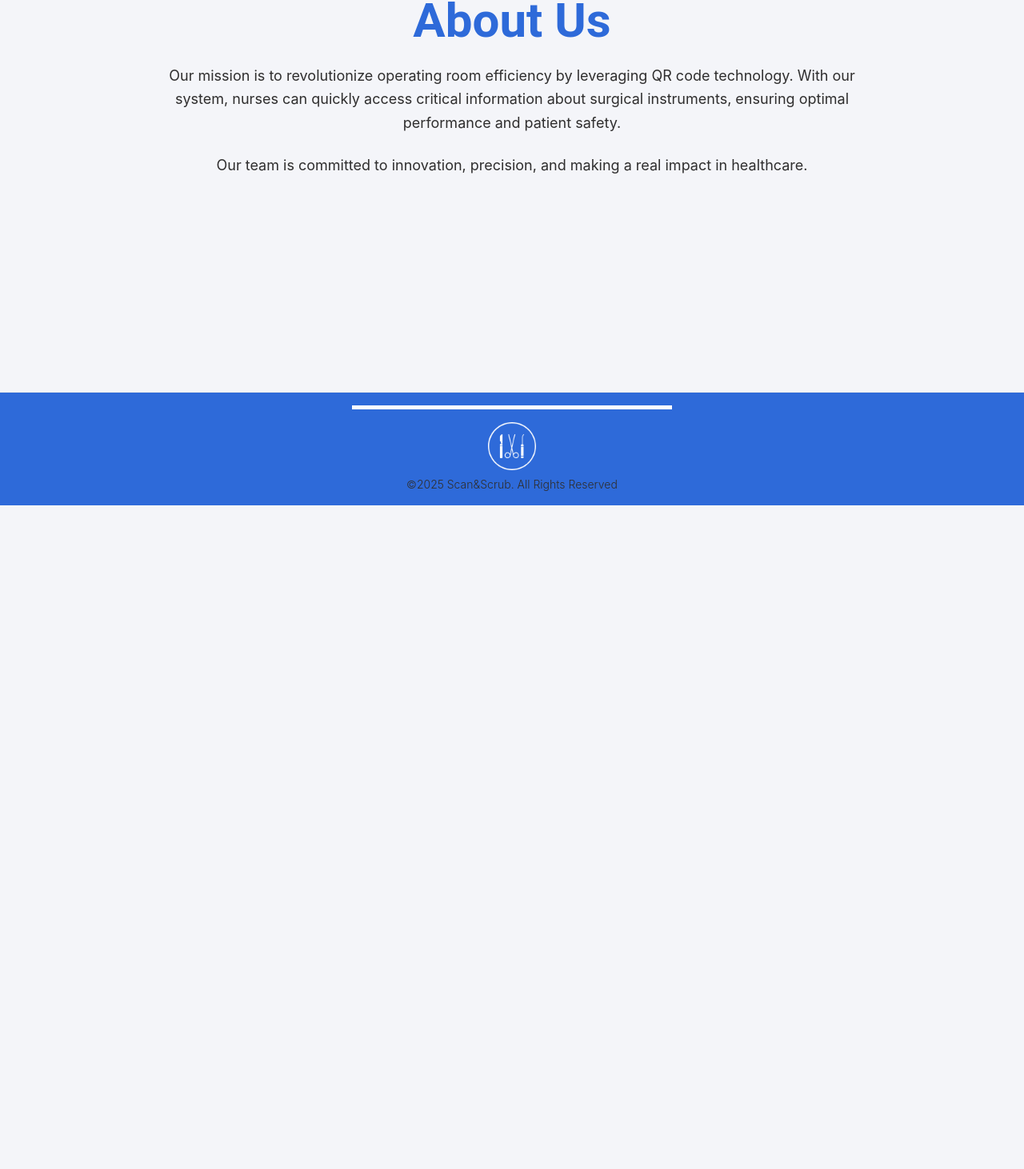
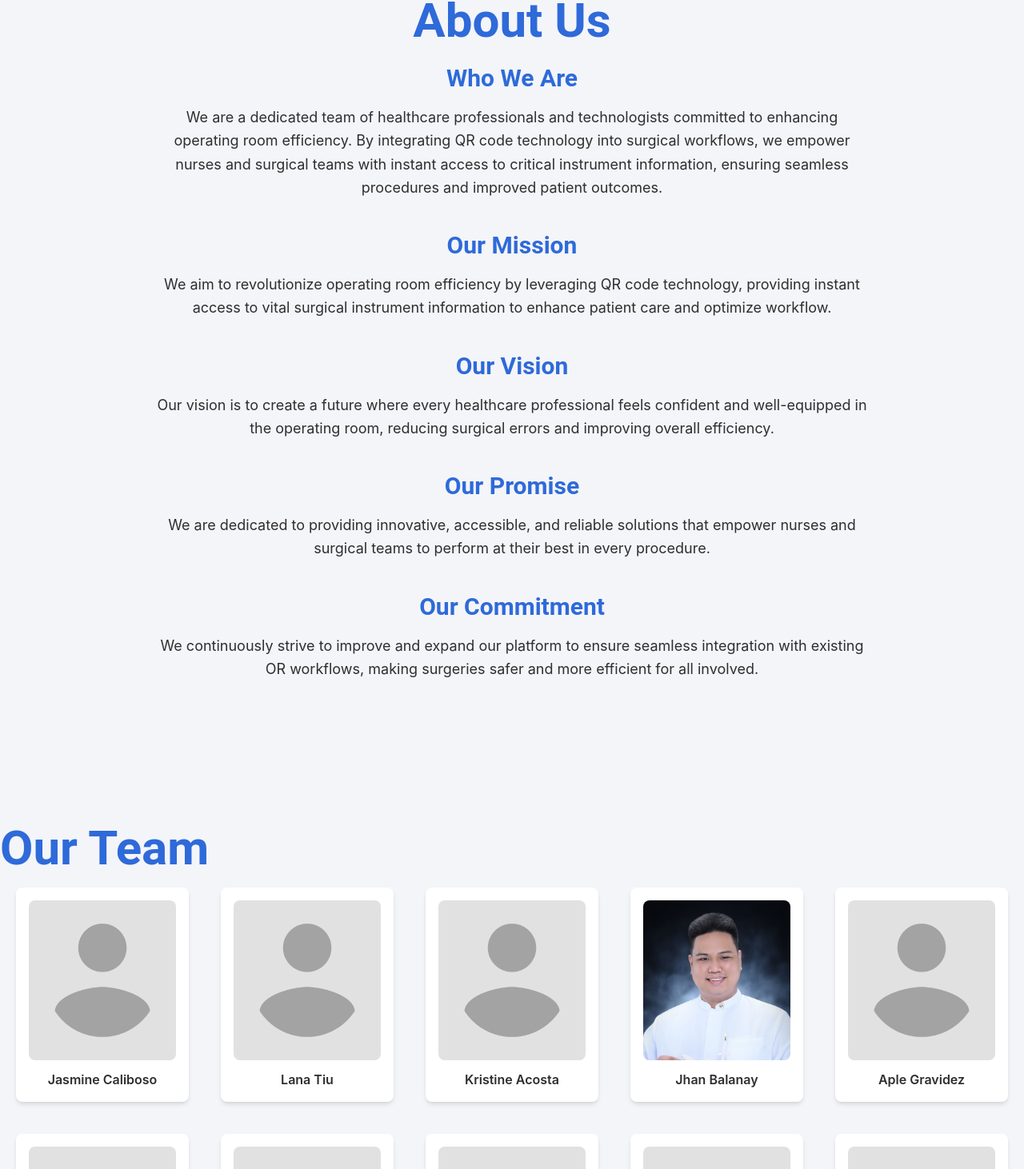
Before and after one commit to rogerrru/scan-and-scrub, a React (Vite) app: page /about in a window 1280 px wide. Shown: the part 168-1630 px from the top of the page at 80% size. Before the commit the page ends 800 px from the top, so only its background shows below. Built offline with nearby package versions, Linux system fonts and the light colour scheme.

Commit message:
edited procedure and tools image responsiveness and added initial about us page

```diff
--- a/src/components/Header.jsx
+++ b/src/components/Header.jsx
@@ -36,7 +36,7 @@ const Header = () => {
                   <li><Link className={getLinkClass("/tools")} to="/tools"
                             onClick={() => setMenuOpen(false)}>Tools</Link></li>
                   <li><Link className={getLinkClass("/about")} to="/about"
-                            onClick={() => setMenuOpen(false)}>About</Link></li>
+                            onClick={() => setMenuOpen(false)}>About Us</Link></li>
               </ul>
           </nav>
       </header>
--- a/src/pages/About.jsx
+++ b/src/pages/About.jsx
@@ -1,6 +1,15 @@
 import React from "react";
 import Header from "../components/Header";
 import Footer from "../components/Footer";
+import teamData from "../data/team.json";
+
+const teamImages = import.meta.glob("../assets/homepage/team/*.png", { eager: true });
+
+const getTeamImagePath = (imagePath) => {
+    const fileName = imagePath.replace("/assets/homepage/team/", ""); // Extract filename
+    return teamImages[`../assets/homepage/team/${fileName}`]?.default ||
+        teamImages["../assets/homepage/team/team-placeholder.png"]?.default;
+};
 
 const About = () => {
     return (
@@ -12,17 +21,62 @@ const About = () => {
                 <h1 className="text-5xl md:text-6xl text-[#2E6AD9] font-bold text-center mb-6 mt-10">
                     About Us
                 </h1>
-                <div className="max-w-4xl mx-auto text-center text-lg text-gray-700 leading-relaxed">
+
+                {/* Who We Are */}
+                <div className="max-w-4xl mx-auto text-center text-lg text-gray-700 leading-relaxed mb-10">
+                    <h2 className="text-3xl font-bold text-[#2E6AD9] mb-4">Who We Are</h2>
                     <p>
-                        Our mission is to revolutionize operating room efficiency by
-                        leveraging QR code technology. With our system, nurses can quickly
-                        access critical information about surgical instruments, ensuring
-                        optimal performance and patient safety.
+                        We are a dedicated team of healthcare professionals and technologists committed to enhancing operating room efficiency. By integrating QR code technology into surgical workflows, we empower nurses and surgical teams with instant access to critical instrument information, ensuring seamless procedures and improved patient outcomes.
                     </p>
-                    <p className="mt-6">
-                        Our team is committed to innovation, precision, and making a real
-                        impact in healthcare.
+                </div>
+
+                {/* Our Mission */}
+                <div className="max-w-4xl mx-auto text-center text-lg text-gray-700 leading-relaxed mb-10">
+                    <h2 className="text-3xl font-bold text-[#2E6AD9] mb-4">Our Mission</h2>
+                    <p>
+                        We aim to revolutionize operating room efficiency by leveraging QR code technology, providing instant access to vital surgical instrument information to enhance patient care and optimize workflow.
                     </p>
+                </div>
+
+                {/* Our Vision */}
+                <div className="max-w-4xl mx-auto text-center text-lg text-gray-700 leading-relaxed mb-10">
+                    <h2 className="text-3xl font-bold text-[#2E6AD9] mb-4">Our Vision</h2>
+                    <p>
+                        Our vision is to create a future where every healthcare professional feels confident and well-equipped in the operating room, reducing surgical errors and improving overall efficiency.
+                    </p>
+                </div>
+
+                {/* Our Promise */}
+                <div className="max-w-4xl mx-auto text-center text-lg text-gray-700 leading-relaxed mb-10">
+                    <h2 className="text-3xl font-bold text-[#2E6AD9] mb-4">Our Promise</h2>
+                    <p>
+                        We are dedicated to providing innovative, accessible, and reliable solutions that empower nurses and surgical teams to perform at their best in every procedure.
+                    </p>
+                </div>
+
+                {/* Our Commitment */}
+                <div className="max-w-4xl mx-auto text-center text-lg text-gray-700 leading-relaxed mb-10">
+                    <h2 className="text-3xl font-bold text-[#2E6AD9] mb-4">Our Commitment</h2>
+                    <p>
+                        We continuously strive to improve and expand our platform to ensure seamless integration with existing OR workflows, making surgeries safer and more efficient for all involved.
+                    </p>
+                </div>
+            </div>
+
+            {/* Our Team Section */}
+            <div className="container mx-auto py-20" style={{ backgroundColor: "#F4F5F9" }}>
+                <h1 className="text-6xl font-bold text-[#2E6AD9] leading-tight my-3">Our Team</h1>
+                <div className="grid grid-cols-2 md:grid-cols-4 lg:grid-cols-5 gap-10 px-5">
+                    {teamData.map((member) => (
+                        <div key={member.id} className="bg-white shadow-md rounded-lg p-4 flex flex-col items-center">
+                            <img
+                                src={getTeamImagePath(member.image)}
+                                alt={member.name}
+                                className="w-50 h-50 object-cover rounded-lg mb-3"
+                            />
+                            <p className="text-center font-semibold">{member.name}</p>
+                        </div>
+                    ))}
                 </div>
             </div>
 
--- a/src/pages/Home.jsx
+++ b/src/pages/Home.jsx
@@ -7,10 +7,8 @@ import nurse_icon from "../assets/homepage/nurse-placeholder.png";
 import tool_icon from "../assets/homepage/tools-placeholder.png";
 import teamData from "../data/team.json";
 
-// Import all images from the team directory
 const teamImages = import.meta.glob("../assets/homepage/team/*.png", { eager: true });
 
-// Function to retrieve the correct image path
 const getTeamImagePath = (imagePath) => {
     const fileName = imagePath.replace("/assets/homepage/team/", ""); // Extract filename
     return teamImages[`../assets/homepage/team/${fileName}`]?.default ||
--- a/src/pages/ProcedureDetails.jsx
+++ b/src/pages/ProcedureDetails.jsx
@@ -68,7 +68,7 @@ const ProcedureDetails = () => {
                 </div>
 
                 <div className="max-w-6xl mx-auto flex flex-col md:flex-row items-center md:items-start gap-20">
-                    <div className="relative flex-1 flex-col justify-center">
+                    <div className="w-full h-full relative flex-1 flex-col justify-center">
                         {/* Image*/}
                         <div
                             className={`relative max-h-[500px] max-w-[500px] rounded-lg shadow transition-all duration-300 ${isZoomed ? "overflow-auto" : "overflow-hidden"
--- a/src/pages/ToolDetails.jsx
+++ b/src/pages/ToolDetails.jsx
@@ -45,10 +45,10 @@ const ToolDetails = () => {
                 </div>
 
                 <div className="max-w-6xl mx-auto flex flex-col md:flex-row items-center md:items-start gap-20">
-                    <div className="relative flex-1 md:ml-0 flex-col justify-center">
+                    <div className="w-full h-full relative flex-1 md:ml-0 flex-col justify-center">
                         {/* Tool Image */}
                         <div
-                            className={`relative max-h-[500px] max-w-[500px] rounded-lg shadow transition-all duration-300 ${isZoomed ? "overflow-auto" : "overflow-hidden"
+                            className={`relative max-h-[500px] max-w-[500px] w-full h-full rounded-lg shadow transition-all duration-300 ${isZoomed ? "overflow-auto" : "overflow-hidden"
                                 }`}
                         >
                             <img
```
Also changed, not shown: src/assets/homepage/team/Lana Tiu.jpeg (deleted), src/assets/homepage/team/Rye John Montino.jpg (deleted).
